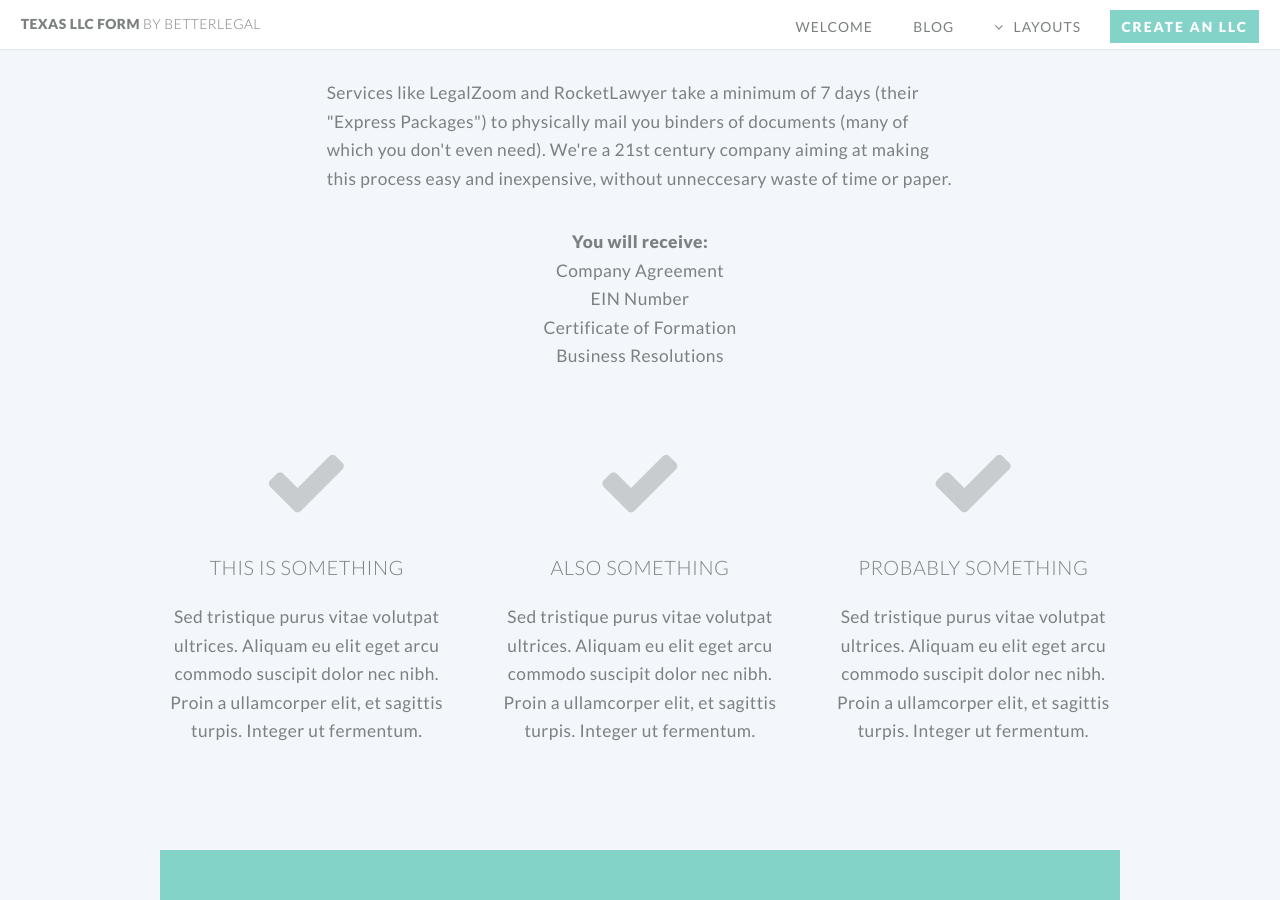
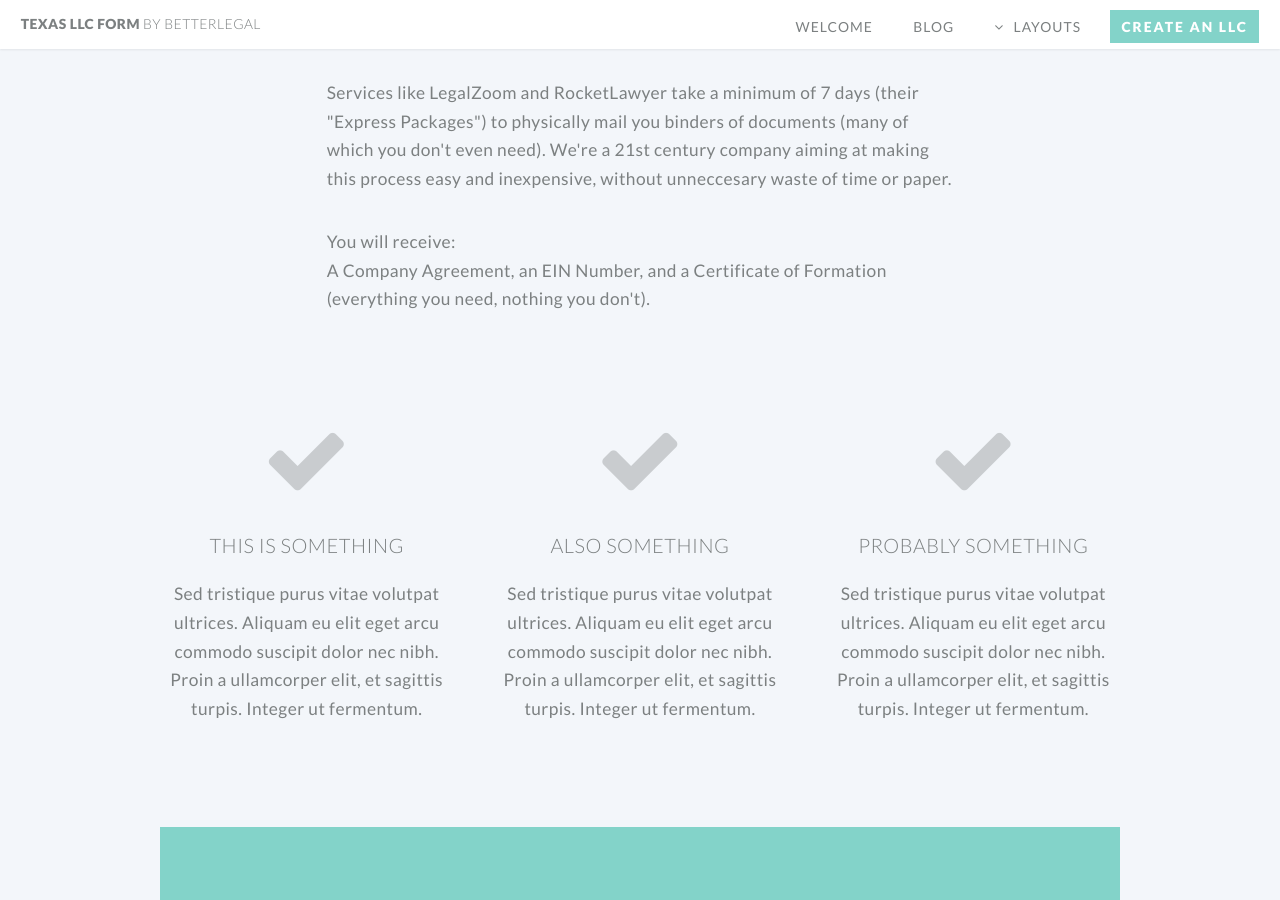
Before and after one commit to poseidonimaging/texasllcform, a Jekyll site: the page built from index.html, in a window 1280 px wide and 900 px high, scrolled down 742 px. Built offline with Jekyll 4.4.1, drawn with Linux system fonts in a browser that asks for light colours.

Commit message:
Altered items received in content

```diff
--- a/index.html
+++ b/index.html
@@ -11,15 +11,11 @@ layout: landing-page
 					<div class="row">
 						<div class="-2u 8u" style="text-align:left">
 							<p class="editable">Services like LegalZoom and RocketLawyer take a minimum of 7 days (their "Express Packages") to physically mail you binders of documents (many of which you don't even need). We're a 21st century company aiming at making this process easy and inexpensive, without unneccesary waste of time or paper.</p>
+							<p>You will receive:<br />
+							A Company Agreement, an EIN Number, and a Certificate of Formation (everything you need, nothing you don't).
+							</p>
 						</div>
 					</div>
-						<strong class="editable">You will receive:</strong>
-						<ul>
-							<li class="editable">Company Agreement</li>
-							<li class="editable">EIN Number</li>
-							<li class="editable">Certificate of Formation</li>
-							<li class="editable">Business Resolutions</li>
-						</ul>
 				</header>
 
 				<!-- Three Column Featurette -->
```
